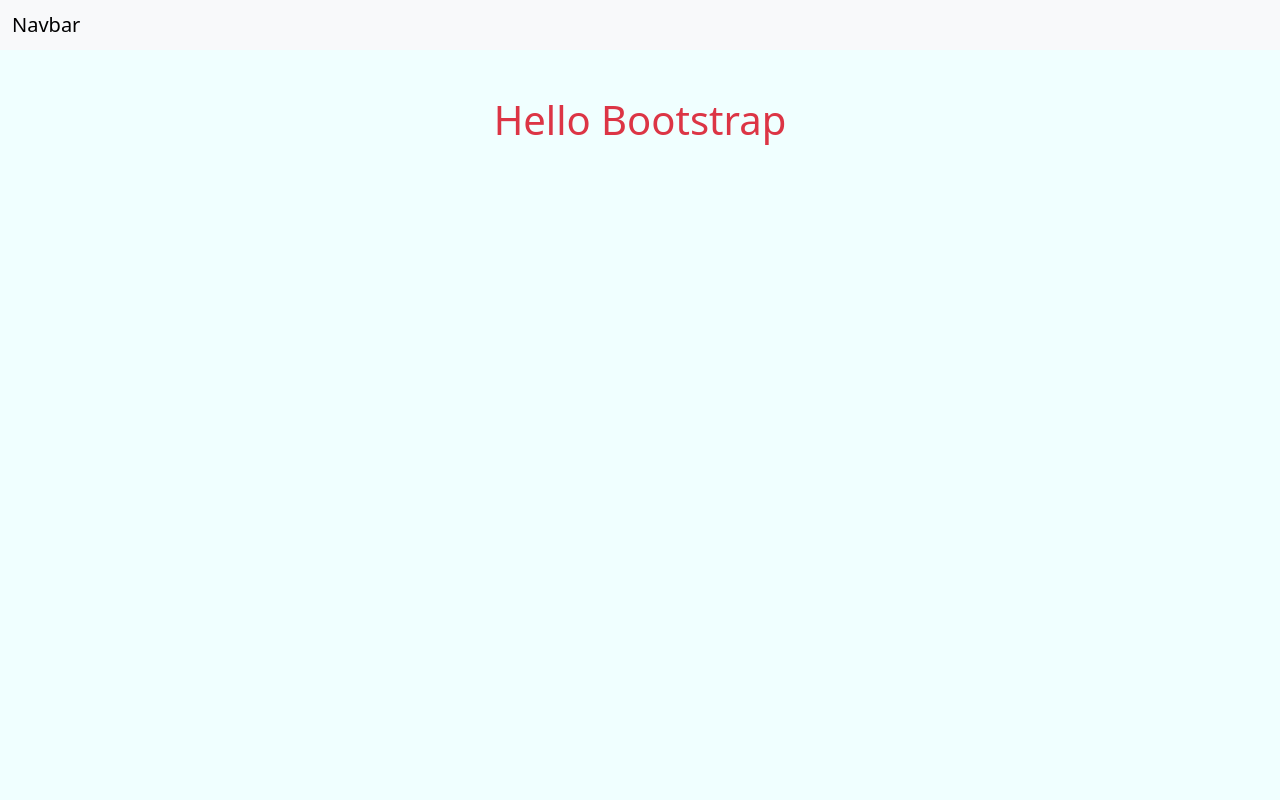
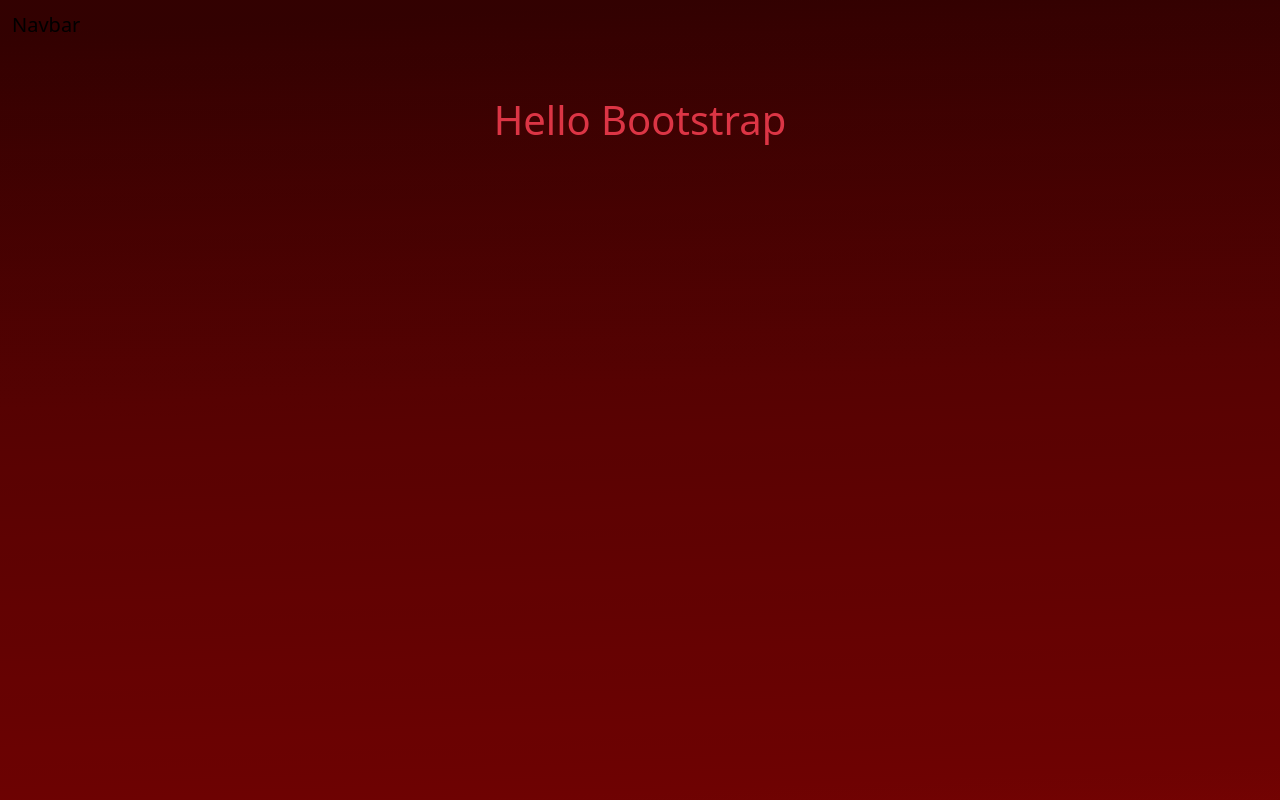
Before and after one commit to BrandoDioDa/To-Do-List-React, a Next.js app: page / in a window 1280 px wide. Shown: the top 800 px of the page. Built offline with nearby package versions, Linux system fonts and the light colour scheme.

Commit message:
navbar sticks to top of screen

```diff
--- a/src/app/components/Navbar.tsx
+++ b/src/app/components/Navbar.tsx
@@ -1,8 +1,9 @@
 import React, {useState, useEffect} from "react";
+import style from '../style/main.module.css';
 
 const Navbar = () => {
     return (
-    <nav className="navbar fixed-top bg-light flex-container">
+    <nav className='navbar fixed-top flex-container'>
         <div className="container-fluid">
             <span className="navbar-brand mb-0 h1">Navbar</span>
         </div>
--- a/src/app/page.module.css
+++ b/src/app/page.module.css
@@ -1,5 +1,5 @@
 .main {
-  background-color: azure;
+  background: linear-gradient(0deg, rgba(0, 0, 0, 0.2), rgba(0, 0, 0, 0.2)), linear-gradient(357.48deg, #FE0707 2.99%, #C51004 26.76%, #890202 50.54%, #6D0202 74.31%, #3F0101 98.08%);
   display: flex;
   flex-direction: column;
   justify-content: space-between;
@@ -7,6 +7,8 @@
   padding: 6rem;
   min-height: 200vh;
 }
+/* Screen */
+
 
 .description {
   display: inherit;
--- a/src/app/page.tsx
+++ b/src/app/page.tsx
@@ -4,8 +4,8 @@ import styles from './page.module.css'
 export default function Home() {
   return (
     <div>
+      <div>
       <Navbar/>
-      <div>
         <main className={styles.main}>
           <h1 className="text-danger">Hello Bootstrap</h1>
         </main>
--- a/src/app/style/main.module.css
+++ b/src/app/style/main.module.css
@@ -1,3 +1,3 @@
-.home {
-    background-color: white;
+.navbar-color {
+    background-color: linear-gradient(0deg, rgba(0, 0, 0, 0.2), rgba(0, 0, 0, 0.2)), linear-gradient(357.48deg, #FE0707 2.99%, #C51004 26.76%, #890202 50.54%, #6D0202 74.31%, #3F0101 98.08%);
 }
```
